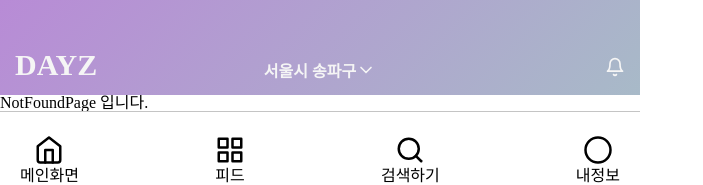
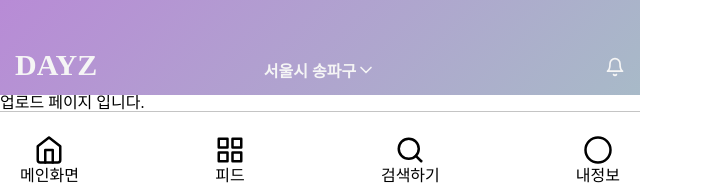
Before and after one commit to prgrms-web-devcourse/Team_DAYZ_DAYZ_FE, a React (Create React App) app: page /upload in a window 1280 px wide. Shown: the top 185 px of the page, without its empty margins (0-703 px from the left). Built offline with nearby package versions, Linux system fonts and the light colour scheme.

Commit message:
Feat: 피드 업로드 페이지 생성

```diff
--- /dev/null
+++ b/src/pages/UploadFeedPage/index.tsx
@@ -0,0 +1,7 @@
+import React from 'react';
+
+const UploadFeedPage = () => {
+  return <div>업로드 페이지 입니다.</div>;
+};
+
+export default UploadFeedPage;
--- a/src/pages/index.tsx
+++ b/src/pages/index.tsx
@@ -10,3 +10,4 @@ export { default as UserPage } from './UserPage';
 export { default as NotFoundPage } from './NotFoundPage';
 export { default as Comments } from './Comments';
 export { default as SearchResultsPage } from './SearchResultsPage';
+export { default as UploadFeedPage } from './UploadFeedPage';
--- a/src/routes/Router.tsx
+++ b/src/routes/Router.tsx
@@ -13,6 +13,7 @@ import {
   NotFoundPage,
   Comments,
   SearchResultsPage,
+  UploadFeedPage,
 } from '../pages';
 
 const Router = () => {
@@ -29,6 +30,7 @@ const Router = () => {
       <Route path="/author" exact component={AuthorPage} />
       <Route path="/feed/comments/:id" exact component={Comments} />
       <Route path="/search/results" exact component={SearchResultsPage} />
+      <Route path="/upload" exact component={UploadFeedPage} />
       <Route path="*" component={NotFoundPage} />
     </Switch>
   );
```
